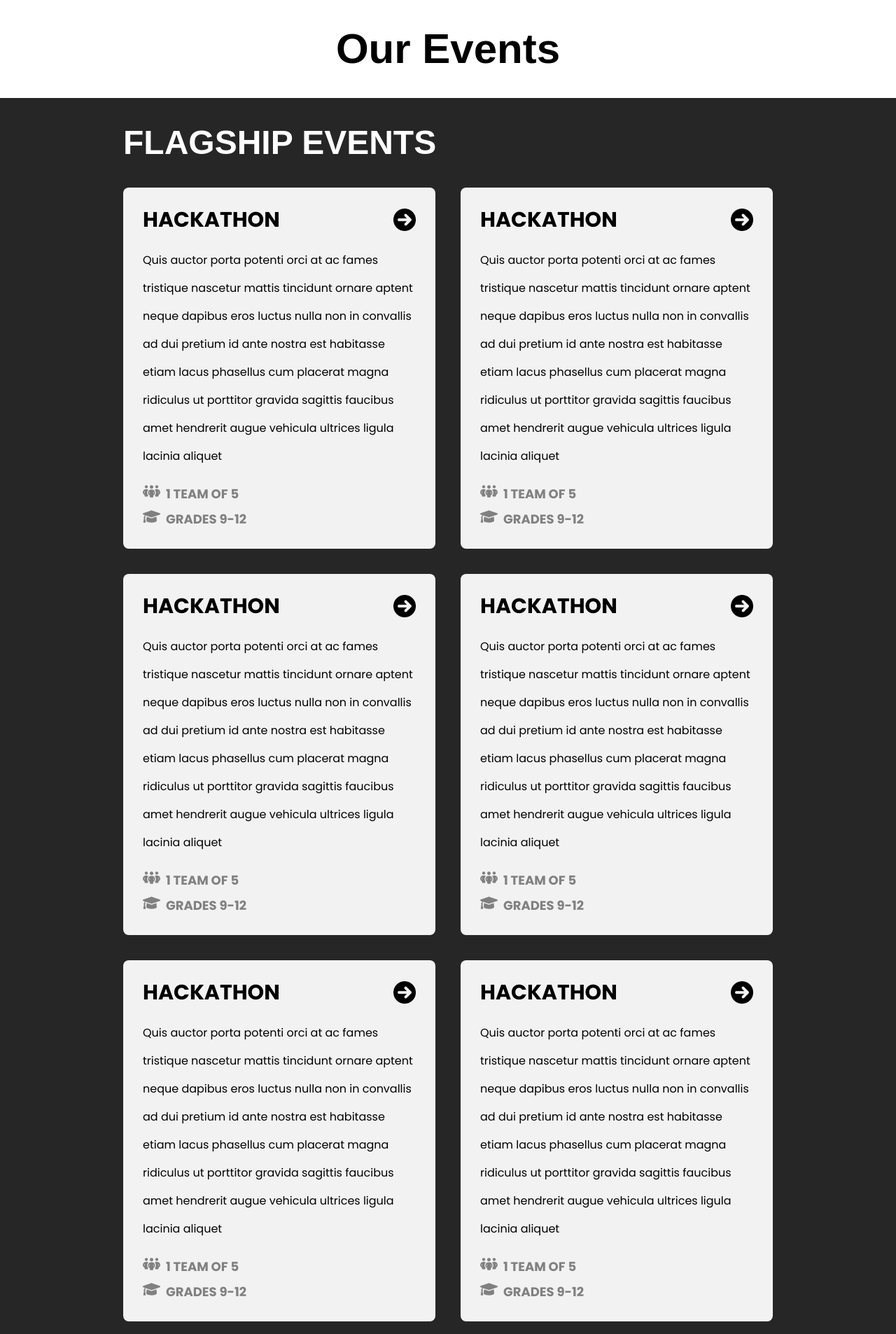
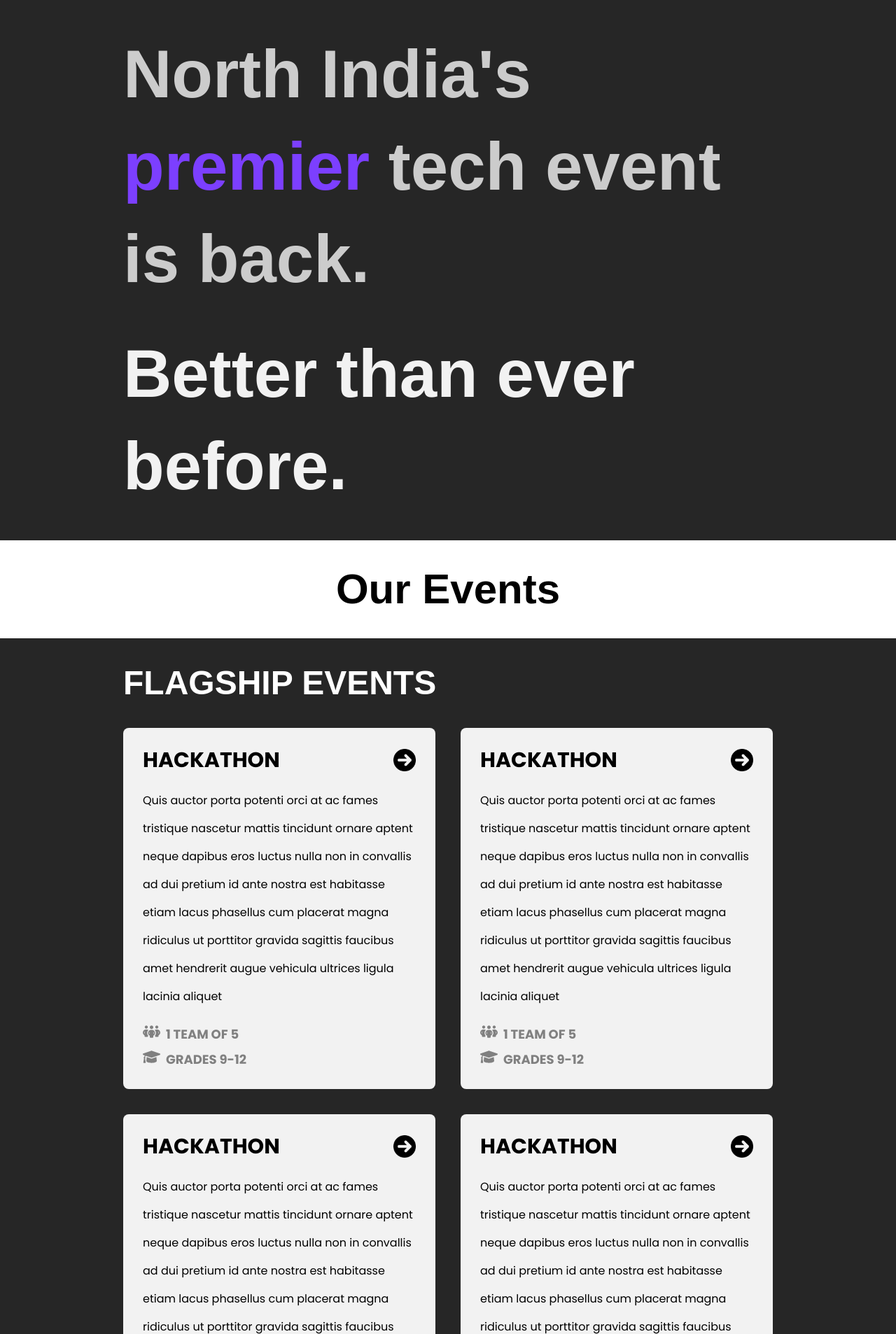
Before and after one commit to tsrsmict/shriteq, a Django app: page / in a window 1280 px wide. Shown: the part 114-2020 px from the top of the page at 70% size. Run offline with Django 4.2, Linux system fonts and the light colour scheme; some libraries are stand-ins or nearby versions.

Commit message:
Add declaration

```diff
--- a/events/templates/index.html
+++ b/events/templates/index.html
@@ -4,6 +4,14 @@
 
 {% load static %}
 {% block content %}
+<section class="px-5 py-10 font-bold leading-normal md:font-extrabold lg:font-black md:px-20 lg:px-44 bg-offblack font-display">
+    <p class="mb-8 text-5xl leading-normal md:leading-normal lg:leading-snug md:text-7xl lg:text-8xl text-grey-tertiary">
+        North India's <span class="text-violet">premier</span> tech event is back.
+    </p>
+    <p class="text-5xl leading-normal md:leading-normal lg:leading-snug md:text-7xl lg:text-8xl text-offwhite">
+        Better than ever before.
+    </p>
+</section>
 
 <section id="events" class="px-5 py-10 mx-auto bg-white md:px-20 lg:px-44">
     <h1 class="text-center">Our Events</h1>
--- a/theme/static/css/dist/styles.css
+++ b/theme/static/css/dist/styles.css
@@ -1037,6 +1008,21 @@ h3 {
   padding: 1rem;
 }
 
+.py-4 {
+  padding-top: 1rem;
+  padding-bottom: 1rem;
+}
+
+.px-5 {
+  padding-left: 1.25rem;
+  padding-right: 1.25rem;
+}
+
+.px-2 {
+  padding-left: 0.5rem;
+  padding-right: 0.5rem;
+}
+
 .px-4 {
   padding-left: 1rem;
   padding-right: 1rem;
@@ -1052,41 +1038,16 @@ h3 {
   padding-right: 1.5rem;
 }
 
-.px-5 {
-  padding-left: 1.25rem;
-  padding-right: 1.25rem;
-}
-
-.px-2 {
-  padding-left: 0.5rem;
-  padding-right: 0.5rem;
-}
-
-.py-4 {
-  padding-top: 1rem;
-  padding-bottom: 1rem;
-}
-
-.py-8 {
-  padding-top: 2rem;
-  padding-bottom: 2rem;
-}
-
-.py-3 {
-  padding-top: 0.75rem;
-  padding-bottom: 0.75rem;
-}
-
 .text-center {
   text-align: center;
 }
 
+.font-display {
+  font-family: Montserrat, sans-serif;
+}
+
 .font-body {
   font-family: 'Poppins', sans-serif;
-}
-
-.font-display {
-  font-family: Montserrat, sans-serif;
 }
 
 .text-7xl {
@@ -1099,6 +1060,11 @@ h3 {
   line-height: 1.75rem;
 }
 
+.text-5xl {
+  font-size: 3rem;
+  line-height: 1;
+}
+
 .text-2xl {
   font-size: 1.5rem;
   line-height: 2rem;
@@ -1117,20 +1087,30 @@ h3 {
   font-weight: 700;
 }
 
-.font-semibold {
-  font-weight: 600;
+.uppercase {
+  text-transform: uppercase;
 }
 
-.uppercase {
-  text-transform: uppercase;
+.leading-loose {
+  line-height: 2;
+}
+
+.leading-normal {
+  line-height: 1.5;
 }
 
 .leading-10 {
   line-height: 2.5rem;
 }
 
-.leading-loose {
-  line-height: 2;
+.text-gray-600 {
+  --tw-text-opacity: 1;
+  color: rgb(75 85 99 / var(--tw-text-opacity));
+}
+
+.text-gray-500 {
+  --tw-text-opacity: 1;
+  color: rgb(107 114 128 / var(--tw-text-opacity));
 }
 
 .text-white {
@@ -1153,30 +1133,24 @@ h3 {
   color: rgb(128 128 128 / var(--tw-text-opacity));
 }
 
-.text-gray-500 {
+.text-offwhite {
   --tw-text-opacity: 1;
-  color: rgb(107 114 128 / var(--tw-text-opacity));
+  color: rgb(242 242 242 / var(--tw-text-opacity));
 }
 
-.text-gray-800 {
+.text-purple-400 {
   --tw-text-opacity: 1;
-  color: rgb(31 41 55 / var(--tw-text-opacity));
+  color: rgb(192 132 252 / var(--tw-text-opacity));
 }
 
-.text-gray-600 {
+.text-purple-600 {
   --tw-text-opacity: 1;
-  color: rgb(75 85 99 / var(--tw-text-opacity));
+  color: rgb(147 51 234 / var(--tw-text-opacity));
 }
 
 .shadow-lg {
   --tw-shadow: 0 10px 15px -3px rgb(0 0 0 / 0.1), 0 4px 6px -4px rgb(0 0 0 / 0.1);
   --tw-shadow-colored: 0 10px 15px -3px var(--tw-shadow-color), 0 4px 6px -4px var(--tw-shadow-color);
-  box-shadow: var(--tw-ring-offset-shadow, 0 0 #0000), var(--tw-ring-shadow, 0 0 #0000), var(--tw-shadow);
-}
-
-.shadow-md {
-  --tw-shadow: 0 4px 6px -1px rgb(0 0 0 / 0.1), 0 2px 4px -2px rgb(0 0 0 / 0.1);
-  --tw-shadow-colored: 0 4px 6px -1px var(--tw-shadow-color), 0 2px 4px -2px var(--tw-shadow-color);
   box-shadow: var(--tw-ring-offset-shadow, 0 0 #0000), var(--tw-ring-shadow, 0 0 #0000), var(--tw-shadow);
 }
 
@@ -1278,6 +1211,24 @@ h3 {
     font-size: 1.125rem;
     line-height: 1.75rem;
   }
+
+  .md\:text-6xl {
+    font-size: 3.75rem;
+    line-height: 1;
+  }
+
+  .md\:text-7xl {
+    font-size: 4.5rem;
+    line-height: 1;
+  }
+
+  .md\:font-extrabold {
+    font-weight: 800;
+  }
+
+  .md\:leading-normal {
+    line-height: 1.5;
+  }
 }
 
 @media (min-width: 1024px) {
@@ -1290,23 +1241,29 @@ h3 {
     padding-right: 11rem;
   }
 
-  .lg\:px-56 {
-    padding-left: 14rem;
-    padding-right: 14rem;
-  }
-
   .lg\:px-64 {
     padding-left: 16rem;
     padding-right: 16rem;
   }
 
-  .lg\:px-52 {
-    padding-left: 13rem;
-    padding-right: 13rem;
+  .lg\:text-8xl {
+    font-size: 6rem;
+    line-height: 1;
   }
 
-  .lg\:px-24 {
-    padding-left: 6rem;
-    padding-right: 6rem;
+  .lg\:font-black {
+    font-weight: 900;
+  }
+
+  .lg\:leading-normal {
+    line-height: 1.5;
+  }
+
+  .lg\:leading-snug {
+    line-height: 1.375;
+  }
+
+  .lg\:leading-tight {
+    line-height: 1.25;
   }
 }
```
Also changed, not shown: other parts of theme/static/css/dist/styles.css (+32 -98 lines).
